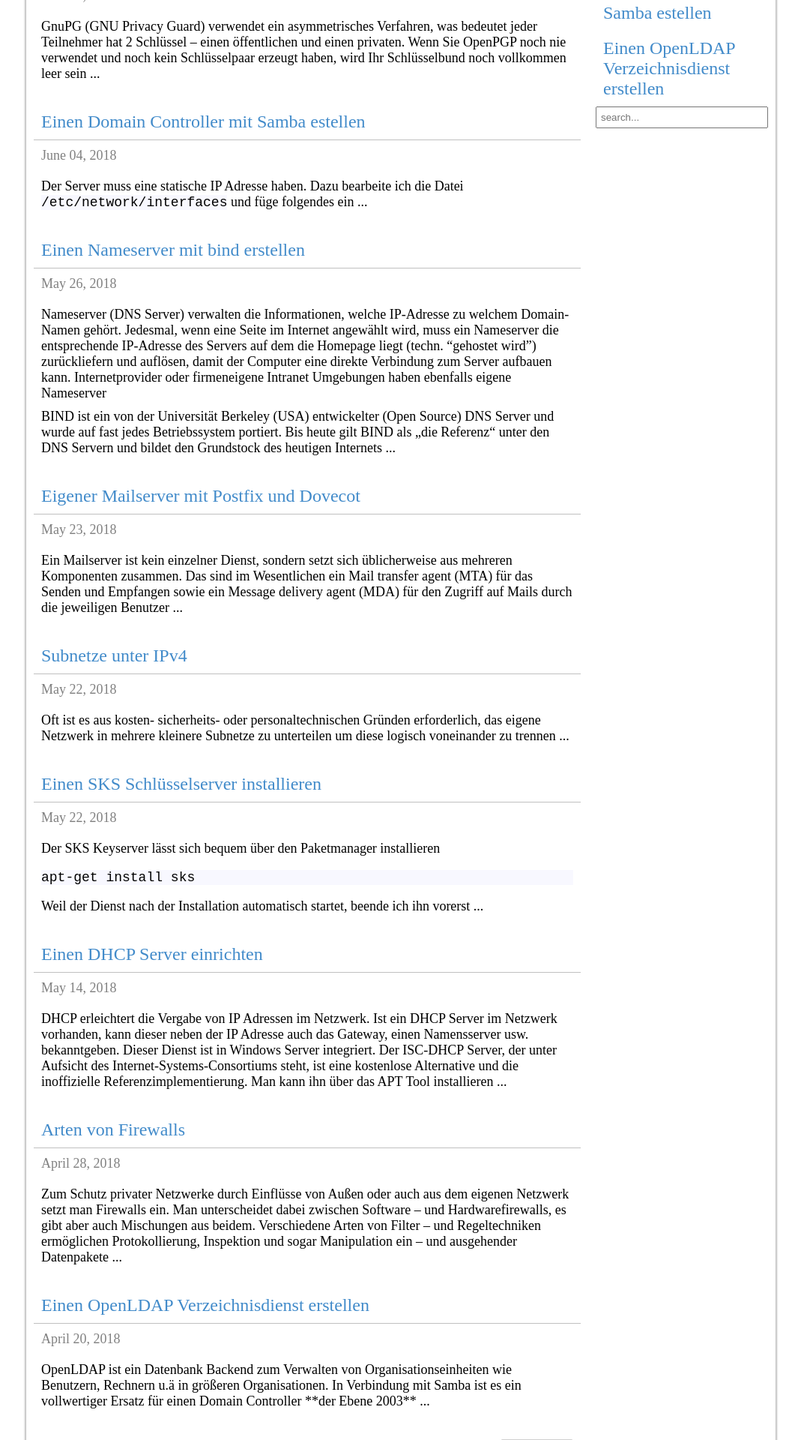
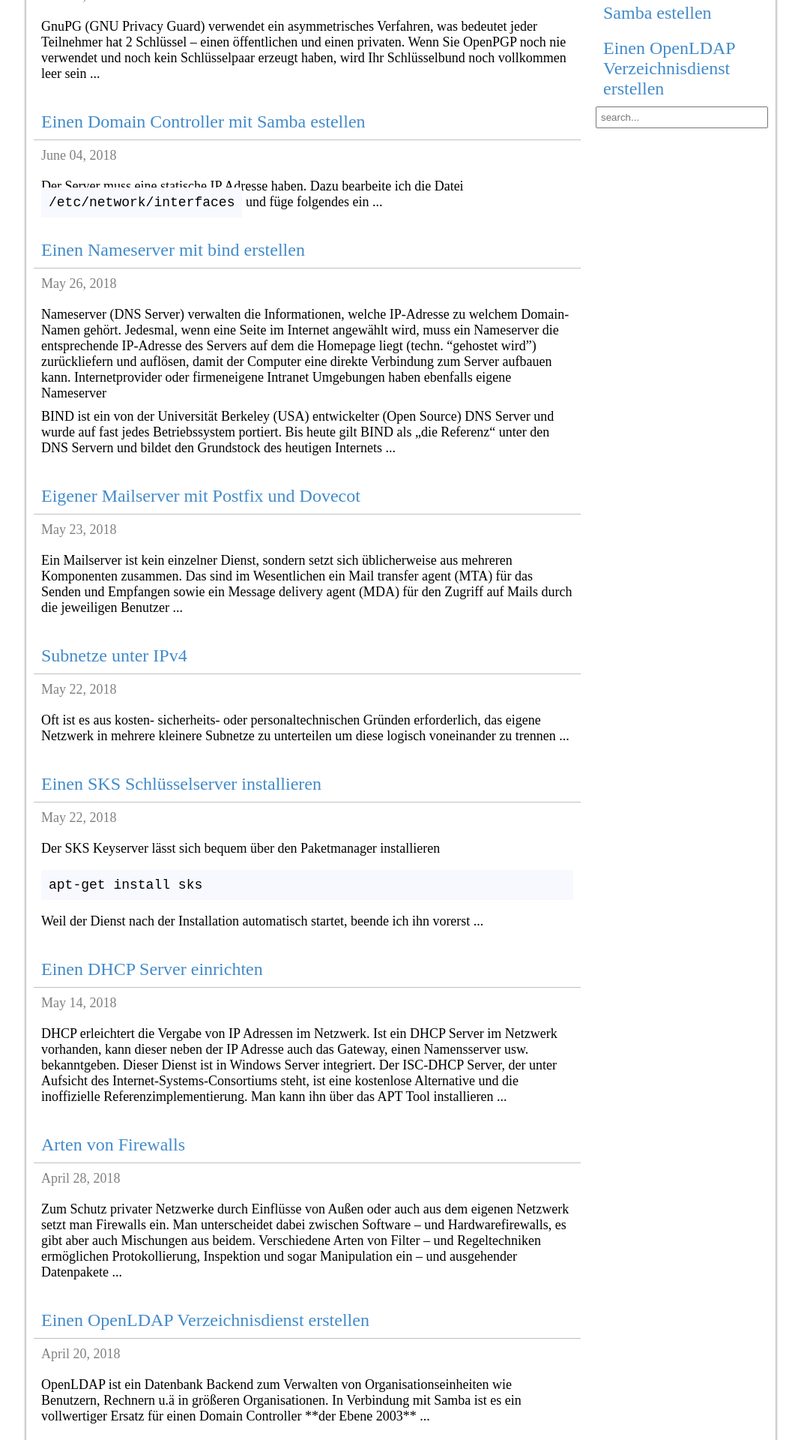
Before and after one commit to zarat/zarat.github.io, a Jekyll site: the page built from index.html, in a window 1280 px wide. Shown: the part 562-2482 px from the top of the page at 75% size, without its empty margins (105-1174 px from the left). Built offline with Jekyll 4.4.1, drawn with Linux system fonts in a browser that asks for light colours; the list of posts is cut into pages by our own code; comment, search, counter and statistics services are not loaded.

Commit message:
Update style.css

```diff
--- a/assets/style.css
+++ b/assets/style.css
@@ -64,7 +64,7 @@
     border-left: 0.5em solid #ccc;
 }
 pre,code {
-     //padding:10px;
+     padding:10px;
      overflow-x:auto;
      background:ghostwhite;
      //font-family: "Courier 10 Pitch", Courier, monospace;
```
